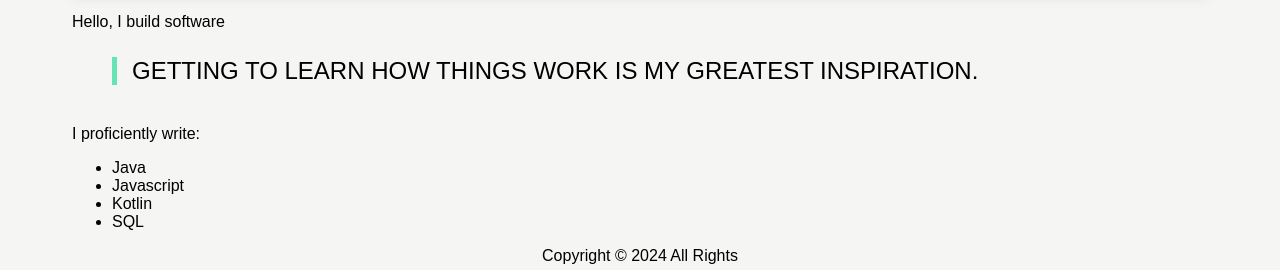
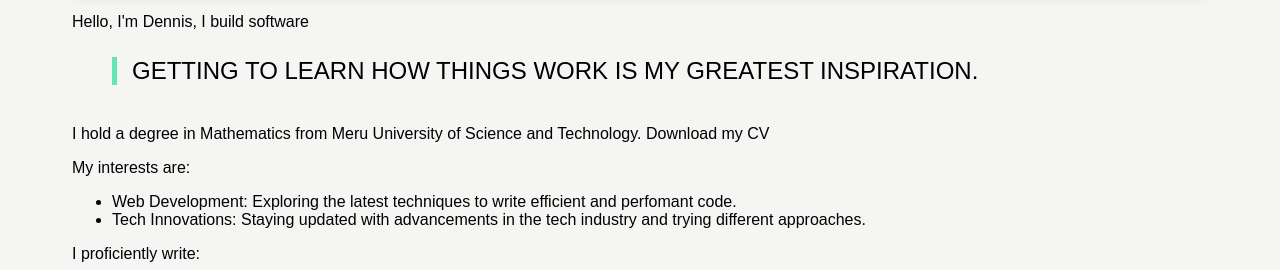
Before and after one commit to kimdennisb/portfolio, a plain HTML site: page index.html in a window 1280 px wide. Shown: the part 63-333 px from the top of the page. Drawn offline with Linux system fonts and the light colour scheme.

Commit message:
Add details

```diff
--- a/index.html
+++ b/index.html
@@ -27,11 +27,21 @@
 
     <section>
         <div class="About">
-            <p>Hello, I build software</p>
+            <p>Hello, I'm Dennis, I build software</p>
             <blockquote>Getting to learn how things work is my greatest inspiration.
             </blockquote>
         </div>
+        <p>I hold a degree in Mathematics from Meru University of Science and Technology. <a href="resume.pdf"
+                download="Denis's resume">Download my CV</a></p>
         <div class="languages">
+            <p>My interests are:</p>
+            <ul>
+                <li>
+                    Web Development: Exploring the latest techniques to write efficient and perfomant code.
+                </li>
+                <li>Tech Innovations: Staying updated with advancements in the tech industry and trying
+                    different approaches.</li>
+            </ul>
             <p>I proficiently write:
             </p>
             <ul>
```
